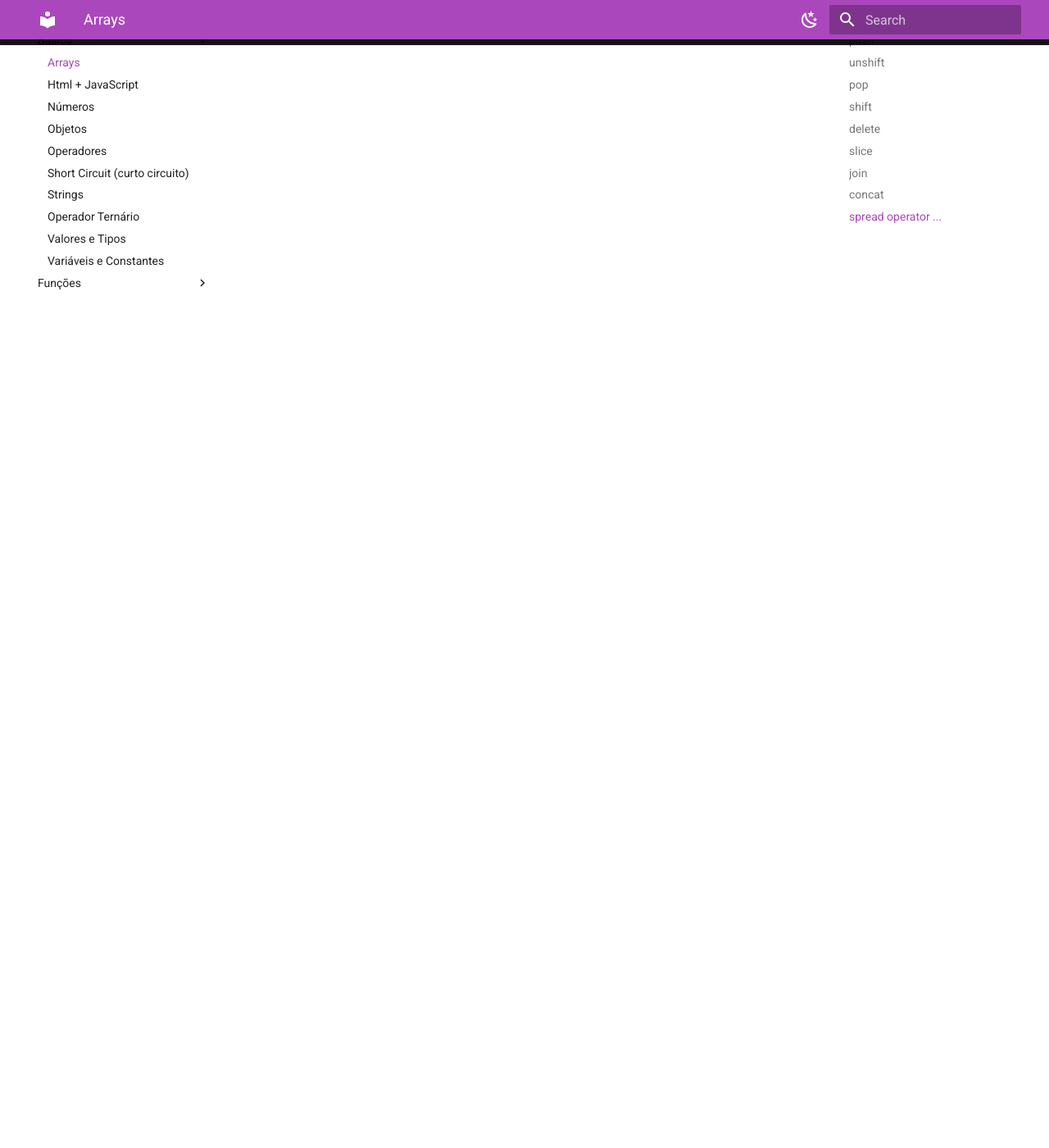
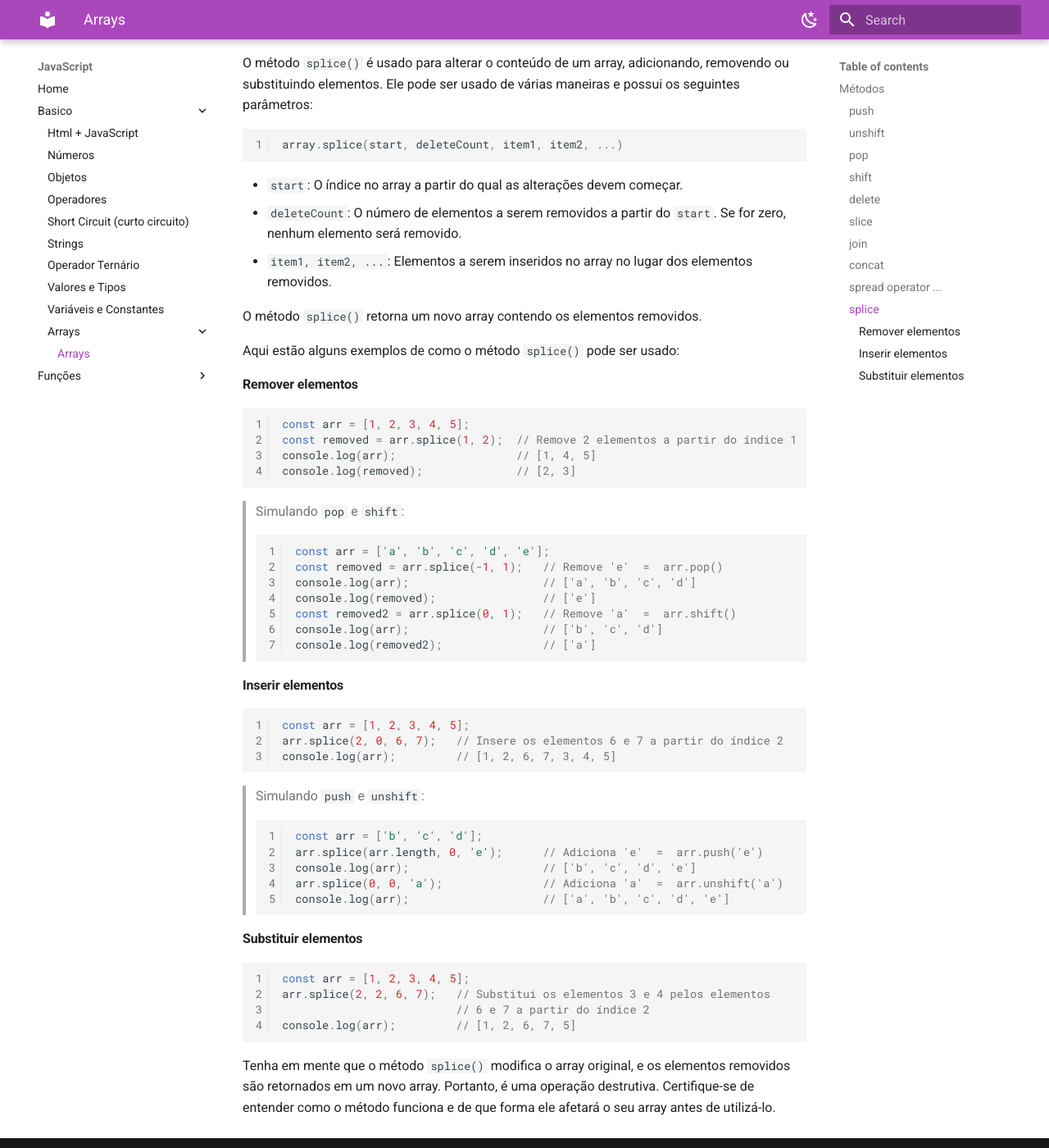
Before and after one commit to cesargodoi/javascript-notepad, an MkDocs documentation site: the page built from docs/basico/arrays/arrays.md, in a window 1280 px wide and 1400 px high, scrolled down 2785 px. Shown: the whole window at 82% size. Built offline with MkDocs 1.6.1 and Material for MkDocs 9.7.7, drawn with Linux system fonts in a browser that asks for light colours.

Commit message:
More docs - splice method (array) - ternary operator

````diff
--- a/docs/basico/arrays.md
+++ b/docs/basico/arrays/arrays.md
@@ -112,3 +112,72 @@ usando o spread operator para concatenas `strings`
 const arr4 = [...arr1, 'Cesar', ...arr2, ...[7, 8, 9]];
 console.log(arr4);  // [ 1, 2, 3, 'Cesar', 4, 5, 6, 7, 8, 9 ]
 ```
+
+### splice
+O método `splice()` é usado para alterar o conteúdo de um array, adicionando,
+removendo ou substituindo elementos. Ele pode ser usado de várias maneiras e
+possui os seguintes parâmetros:
+
+```{.js linenums="1"}
+array.splice(start, deleteCount, item1, item2, ...)
+```
+
+- `start`: O índice no array a partir do qual as alterações devem começar.
+- `deleteCount`: O número de elementos a serem removidos a partir do `start`.
+Se for zero, nenhum elemento será removido.
+- `item1, item2, ...`: Elementos a serem inseridos no array no lugar dos
+elementos removidos.
+
+O método `splice()` retorna um novo array contendo os elementos removidos.
+
+Aqui estão alguns exemplos de como o método `splice()` pode ser usado:
+
+#### Remover elementos
+```{.js linenums="1"}
+const arr = [1, 2, 3, 4, 5];
+const removed = arr.splice(1, 2);  // Remove 2 elementos a partir do índice 1
+console.log(arr);                  // [1, 4, 5]
+console.log(removed);              // [2, 3]
+```
+
+> Simulando `pop` e `shift`:
+> ```{.js linenums="1"}
+> const arr = ['a', 'b', 'c', 'd', 'e'];
+> const removed = arr.splice(-1, 1);   // Remove 'e'  =  arr.pop()
+> console.log(arr);                    // ['a', 'b', 'c', 'd']
+> console.log(removed);                // ['e']
+> const removed2 = arr.splice(0, 1);   // Remove 'a'  =  arr.shift()
+> console.log(arr);                    // ['b', 'c', 'd']
+> console.log(removed2);               // ['a']
+> ```
+
+#### Inserir elementos
+```{.js linenums="1"}
+const arr = [1, 2, 3, 4, 5];
+arr.splice(2, 0, 6, 7);   // Insere os elementos 6 e 7 a partir do índice 2
+console.log(arr);         // [1, 2, 6, 7, 3, 4, 5]
+```
+
+> Simulando `push` e `unshift`:
+> ```{.js linenums="1"}
+> const arr = ['b', 'c', 'd'];
+> arr.splice(arr.length, 0, 'e');      // Adiciona 'e'  =  arr.push('e')
+> console.log(arr);                    // ['b', 'c', 'd', 'e']
+> arr.splice(0, 0, 'a');               // Adiciona 'a'  =  arr.unshift('a')
+> console.log(arr);                    // ['a', 'b', 'c', 'd', 'e']
+> ```
+
+
+#### Substituir elementos
+
+```{.js linenums="1"}
+const arr = [1, 2, 3, 4, 5];
+arr.splice(2, 2, 6, 7);   // Substitui os elementos 3 e 4 pelos elementos
+                          // 6 e 7 a partir do índice 2
+console.log(arr);         // [1, 2, 6, 7, 5]
+```
+
+Tenha em mente que o método `splice()` modifica o array original, e os
+elementos removidos são retornados em um novo array. Portanto, é uma operação
+destrutiva. Certifique-se de entender como o método funciona e de que forma
+ele afetará o seu array antes de utilizá-lo.
````
Also changed, not shown: docs/basico/ternary-operator.md (+1 -1 lines).
